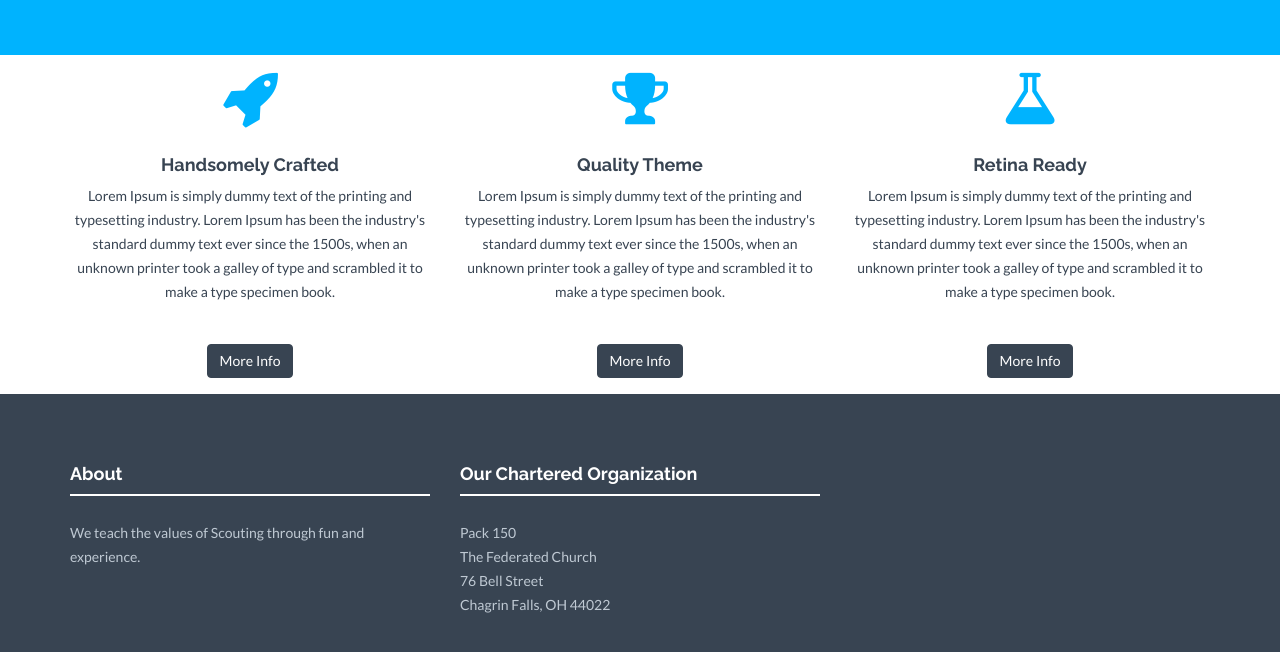
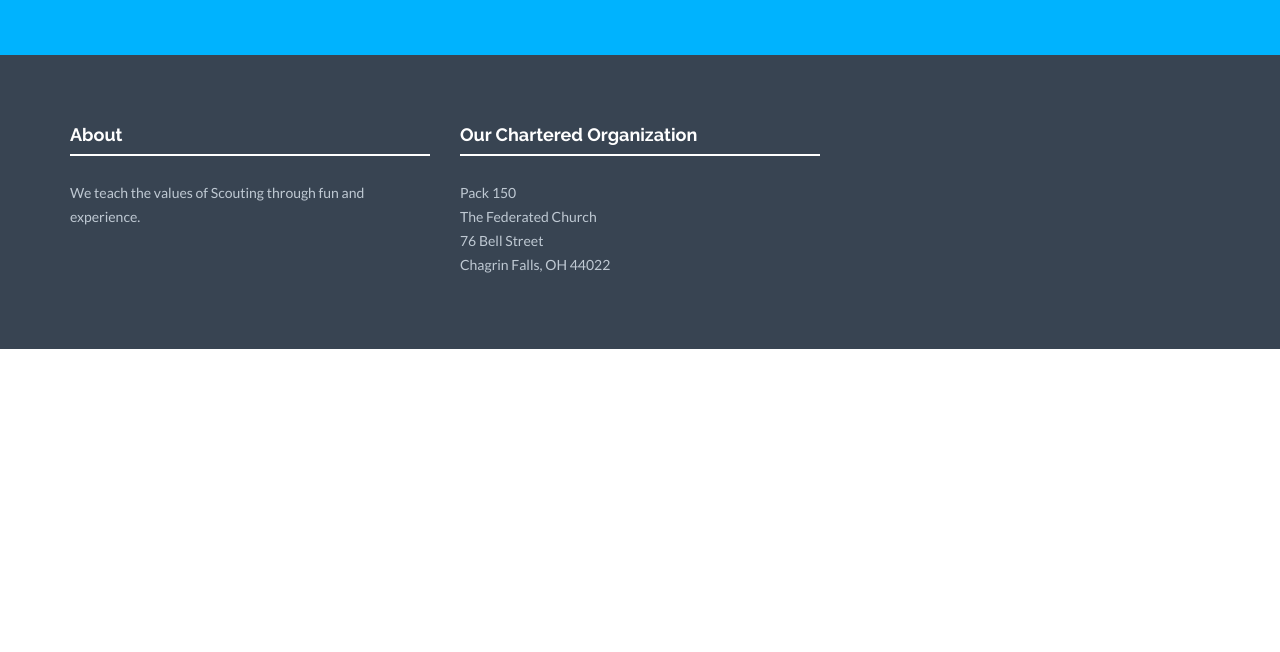
Before and after one commit to Pack150/Pack150.github.io, a Jekyll site: the page built from index.html, in a window 1280 px wide and 1232 px high. Shown: the part 543-1195 px from the top of the window. Built offline with Jekyll 4.4.1, drawn with Linux system fonts in a browser that asks for light colours; nearby versions of some CDN libraries.

Commit message:
Removed filler from index page.

```diff
--- a/index.html
+++ b/index.html
@@ -3,28 +3,3 @@ layout: index
 title: Home
 permalink: /
 ---
-
-<div id="service">
-    <div class="container">
-        <div class="row centered">
-            <div class="col-md-4">
-                <i class="fa fa-rocket"></i>
-                <h4>Handsomely Crafted</h4>
-                <p>Lorem Ipsum is simply dummy text of the printing and typesetting industry. Lorem Ipsum has been the industry's standard dummy text ever since the 1500s, when an unknown printer took a galley of type and scrambled it to make a type specimen book.</p>
-                <p><br/><a href="#" class="btn btn-theme">More Info</a></p>
-            </div>
-            <div class="col-md-4">
-                <i class="fa fa-trophy"></i>
-                <h4>Quality Theme</h4>
-                <p>Lorem Ipsum is simply dummy text of the printing and typesetting industry. Lorem Ipsum has been the industry's standard dummy text ever since the 1500s, when an unknown printer took a galley of type and scrambled it to make a type specimen book.</p>
-                <p><br/><a href="#" class="btn btn-theme">More Info</a></p>
-            </div>
-            <div class="col-md-4">
-                <i class="fa fa-flask"></i>
-                <h4>Retina Ready</h4>
-                <p>Lorem Ipsum is simply dummy text of the printing and typesetting industry. Lorem Ipsum has been the industry's standard dummy text ever since the 1500s, when an unknown printer took a galley of type and scrambled it to make a type specimen book.</p>
-                <p><br/><a href="#" class="btn btn-theme">More Info</a></p>
-            </div>
-        </div>
-    </div><! --/container -->
-</div><! --/service -->
```
